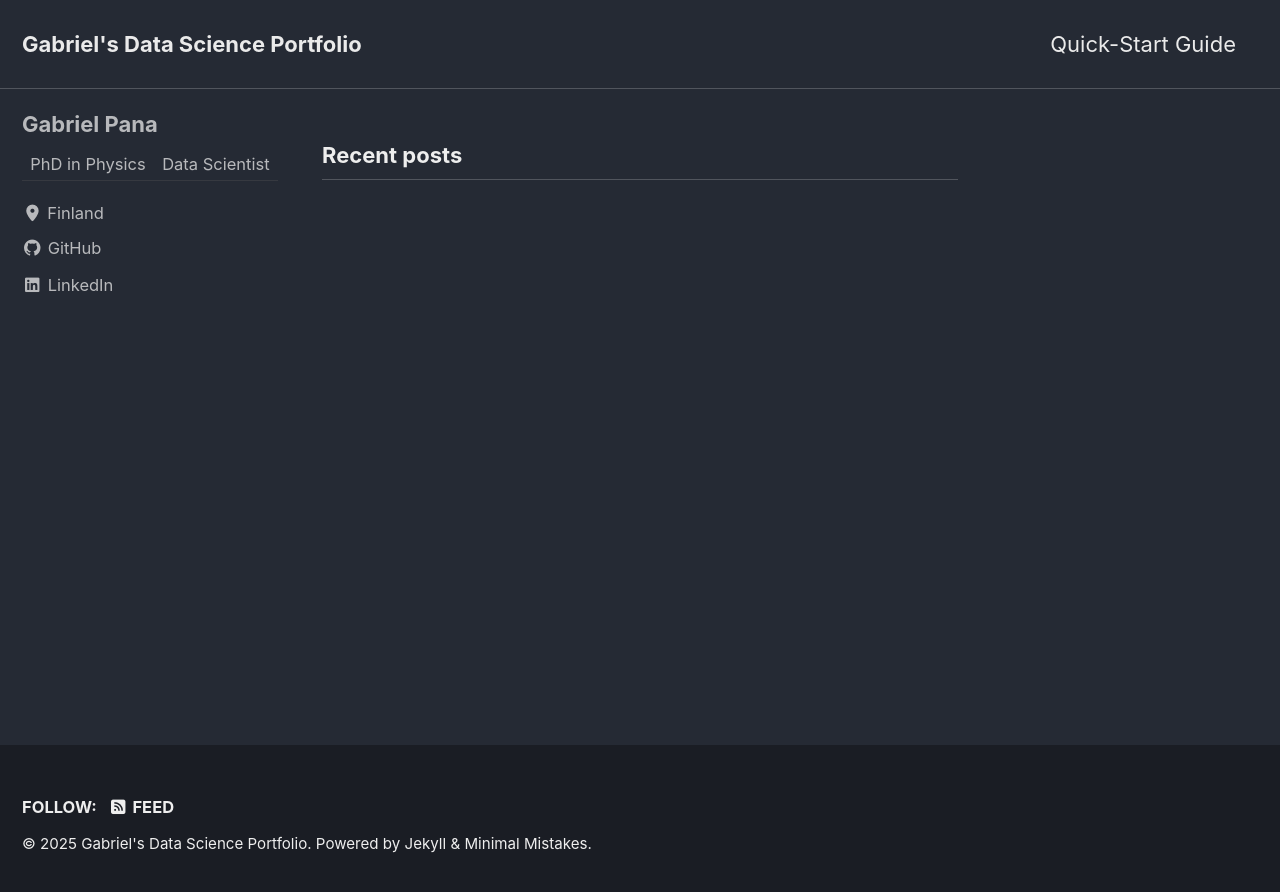
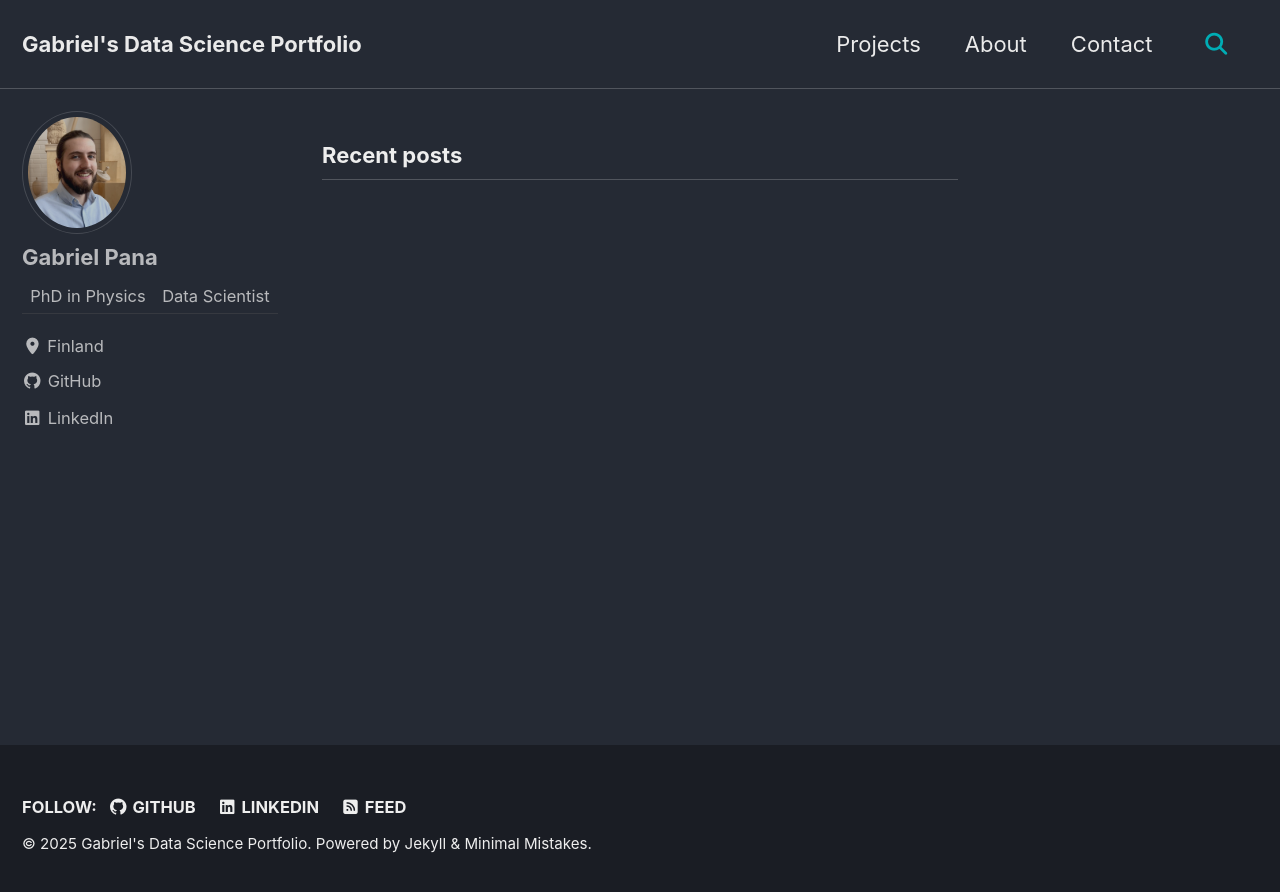
Before and after one commit to gabipana7/gabipana7.github.io, a Jekyll site: the page built from index.html, in a window 1280 px wide. Shown: the top 892 px of the page. Built offline with Jekyll 4.4.1, drawn with Linux system fonts in a browser that asks for light colours; cached includes are drawn as plain includes; the list of posts is cut into pages by our own code.

Commit message:
profilepic

```diff
--- a/_config.yml
+++ b/_config.yml
@@ -68,7 +68,7 @@
 atom_feed:
   path                   : # blank (default) uses feed.xml
   hide                   : # true, false (default)
-search                   : # true, false (default)
+search                   : true # true, false (default)
 search_full_content      : # true, false (default)
 search_provider          : # lunr (default), algolia, google
 lunr:
@@ -114,7 +114,7 @@
 # Site Author
 author:
   name             : "Gabriel Pana"
-  avatar           : # path of avatar image, e.g. "/assets/images/bio-photo.jpg"
+  avatar           : /assets/img/profile-pic.jpeg # path of avatar image, e.g. "/assets/images/bio-photo.jpg"
   bio              : "PhD in Physics | Data Scientist"
   location         : "Finland"
   email            :
@@ -135,24 +135,12 @@
 # Site Footer
 footer:
   links:
-    - label: "Twitter"
-      icon: "fab fa-fw fa-twitter-square"
-      # url:
-    - label: "Facebook"
-      icon: "fab fa-fw fa-facebook-square"
-      # url:
     - label: "GitHub"
       icon: "fab fa-fw fa-github"
-      # url:
-    - label: "GitLab"
-      icon: "fab fa-fw fa-gitlab"
-      # url:
-    - label: "Bitbucket"
-      icon: "fab fa-fw fa-bitbucket"
-      # url:
-    - label: "Instagram"
-      icon: "fab fa-fw fa-instagram"
-      # url:
+      url: "https://github.com/gabipana7"
+    - label: "LinkedIn"
+      icon: "fab fa-fw fa-linkedin"
+      url: "https://www.linkedin.com/in/gabipana7/"
 
 
 # Reading Files
--- a/_data/navigation.yml
+++ b/_data/navigation.yml
@@ -1,10 +1,10 @@
 # main links
 main:
-  - title: "Quick-Start Guide"
-    url: https://mmistakes.github.io/minimal-mistakes/docs/quick-start-guide/
-  # - title: "About"
+  - title: "Projects"
+    # url: https://mmistakes.github.io/minimal-mistakes/docs/quick-start-guide/
+  - title: "About"
   #   url: https://mmistakes.github.io/minimal-mistakes/about/
-  # - title: "Sample Posts"
+  - title: "Contact"
   #   url: /year-archive/
   # - title: "Sample Collections"
   #   url: /collection-archive/
```
